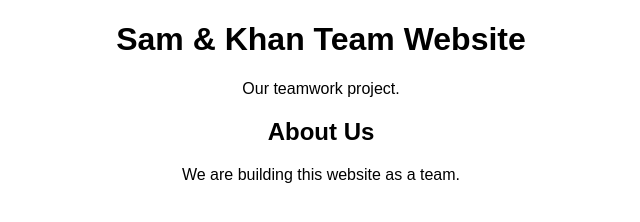
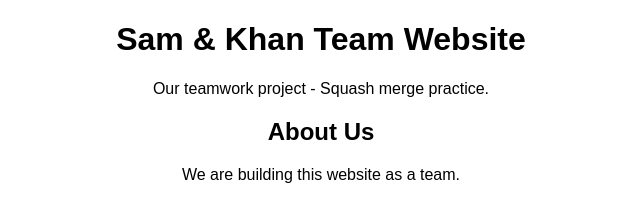
Before and after one commit to Sam-1234867/Sam-Khan-Team-Project, a plain HTML site: page index.html in a window 1280 px wide. Shown: the whole page, without its empty margins (319-959 px from the left). Drawn offline with Linux system fonts and the light colour scheme.

Commit message:
feat: squash practice changes

```diff
--- a/index.html
+++ b/index.html
@@ -6,7 +6,7 @@
 </head>
 <body>
     <h1>Sam & Khan Team Website</h1>
-    <p>Our teamwork project.</p>
+   <p>Our teamwork project - Squash merge practice.</p>
 
     <section>
         <h2>About Us</h2>
```
